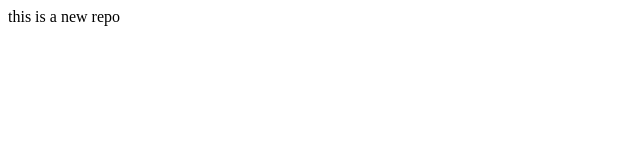
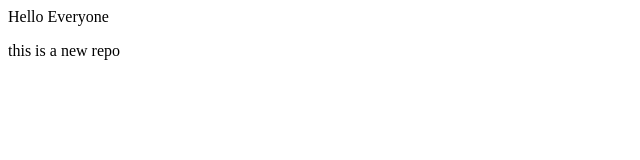
Before and after one commit to karandas17/LocalRepo, a plain HTML site: page index.html in a window 1280 px wide. Shown: the whole page, without its empty margins (0-640 px from the left). Drawn offline with Linux system fonts and the light colour scheme.

Commit message:
Added a new feature

```diff
--- a/index.html
+++ b/index.html
@@ -1 +1,2 @@
+<h>Hello Everyone</h>
 <p>this is a new repo</p>
```
